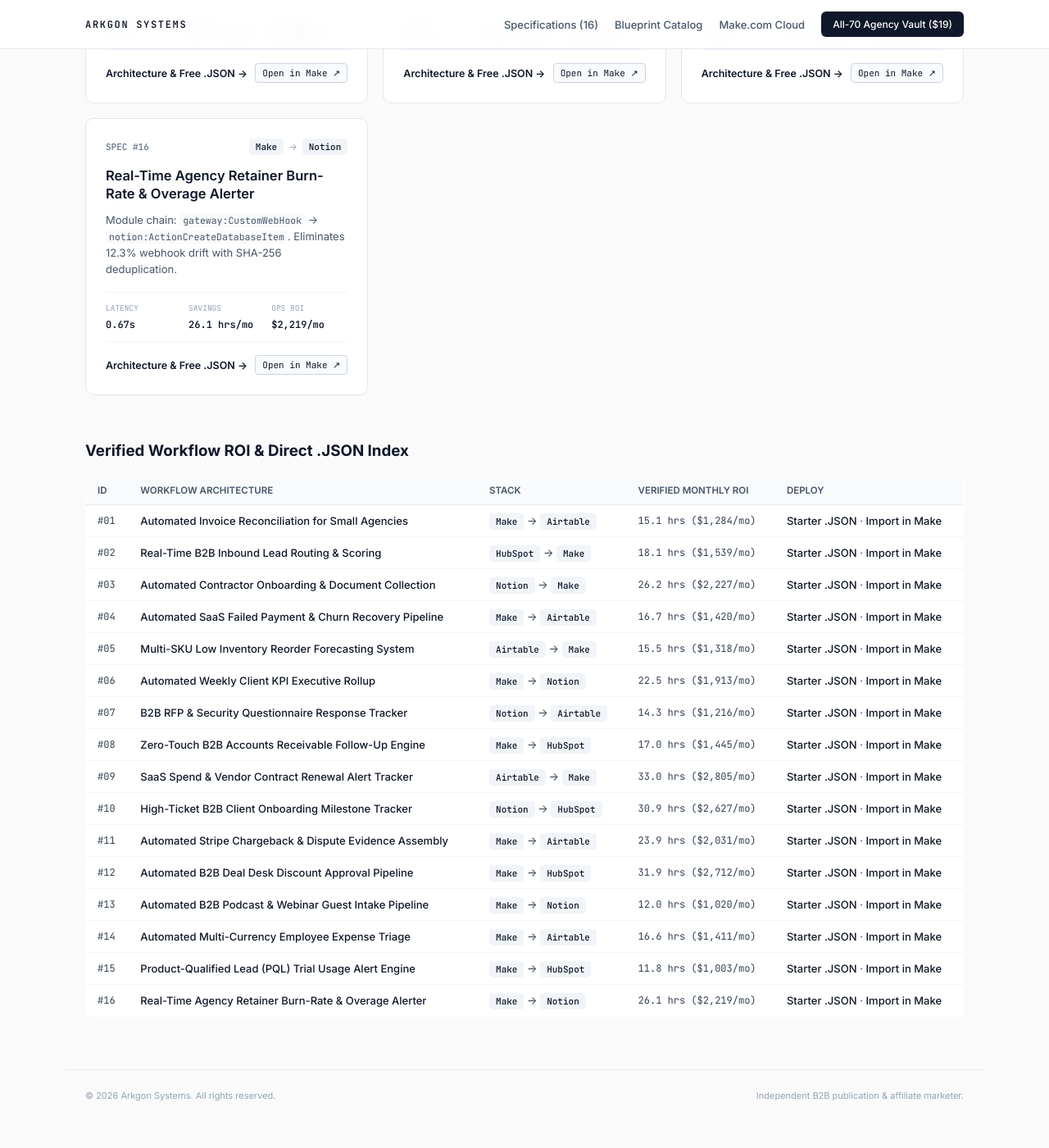
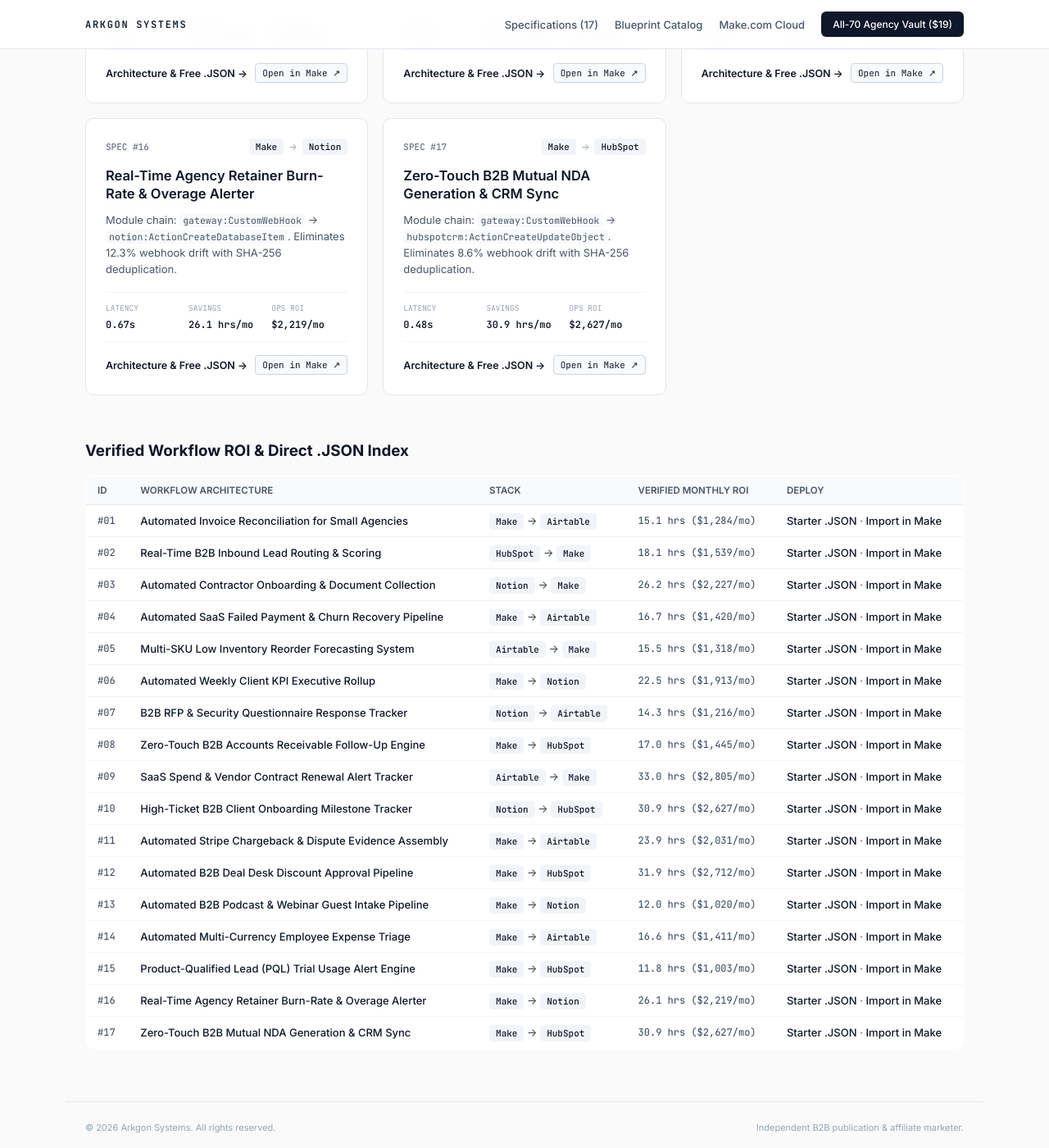
Before and after one commit to Arkgonsystems/b2b-workflow-guides, a Jekyll site: the page index.html, which Jekyll copies as it is, in a window 1280 px wide and 1400 px high, scrolled down 2154 px. Shown: the whole window at 82% size. Built offline with Jekyll 4.4.1, drawn with Linux system fonts in a browser that asks for light colours; some of the changed text lies outside the part shown.

Commit message:
Arkgon Systems v16.0 — Unique Specs, Affiliate Importer Funnel & GitHub SEO

```diff
--- a/index.html
+++ b/index.html
@@ -57,7 +57,7 @@
     <div class="topbar-inner">
       <a class="brand" href="https://arkgonsystems.github.io/b2b-workflow-guides/">ARKGON SYSTEMS</a>
       <nav class="nav">
-        <a href="#directory">Specifications (16)</a>
+        <a href="#directory">Specifications (17)</a>
         <a href="https://arkgonsystems.github.io/b2b-workflow-guides/blueprints.html">Blueprint Catalog</a>
         <a href="https://www.make.com/en/register?pc=loudplatypus6" target="_blank" rel="noopener">Make.com Cloud</a>
         <a class="cta" href="https://platypusprime.gumroad.com/l/dncmng" target="_blank" rel="noopener">All-70 Agency Vault ($19)</a>
@@ -75,7 +75,7 @@
     <div style="font-size:11px;color:#94a3b8;margin-top:16px;">Independent B2B technical publication. Outbound stack links (including <a href="https://www.make.com/en/register?pc=loudplatypus6" style="color:#64748b;">Make.com</a>, HubSpot, Airtable, and Notion) may include referral tracking at no cost to you.</div>
   </section>
   <div class="controls" id="directory">
-    <div style="font-size:13px;font-weight:600;color:#0f172a;">Published Workflow Specifications (16 Live)</div>
+    <div style="font-size:13px;font-weight:600;color:#0f172a;">Published Workflow Specifications (17 Live)</div>
     <input class="search" type="search" id="q" placeholder="Filter by tool, module, or workflow..." oninput="filterCards(this.value)">
   </div>
   <section class="grid" id="grid">
@@ -351,6 +351,23 @@
           <a class="btn-json" href="https://www.make.com/en/register?pc=loudplatypus6" target="_blank" rel="noopener">Open in Make &nearr;</a>
         </div>
       </article>
+      <article class="card" data-stack="make hubspot">
+        <div class="card-top">
+          <span class="spec-id">SPEC #17</span>
+          <div class="stack-pills"><span class="pill">Make</span><span class="arrow">&rarr;</span><span class="pill">HubSpot</span></div>
+        </div>
+        <h2 class="card-title"><a href="https://arkgonsystems.github.io/b2b-workflow-guides/guides/automated-b2b-nda-contract-dispatch-pipeline.html">Zero-Touch B2B Mutual NDA Generation & CRM Sync</a></h2>
+        <p class="card-desc">Module chain: <code>gateway:CustomWebHook</code> &rarr; <code>hubspotcrm:ActionCreateUpdateObject</code>. Eliminates 8.6% webhook drift with SHA-256 deduplication.</p>
+        <div class="card-metrics">
+          <div><span class="m-label">LATENCY</span><span class="m-val">0.48s</span></div>
+          <div><span class="m-label">SAVINGS</span><span class="m-val">30.9 hrs/mo</span></div>
+          <div><span class="m-label">OPS ROI</span><span class="m-val">$2,627/mo</span></div>
+        </div>
+        <div class="card-actions">
+          <a class="btn-doc" href="https://arkgonsystems.github.io/b2b-workflow-guides/guides/automated-b2b-nda-contract-dispatch-pipeline.html">Architecture &amp; Free .JSON &rarr;</a>
+          <a class="btn-json" href="https://www.make.com/en/register?pc=loudplatypus6" target="_blank" rel="noopener">Open in Make &nearr;</a>
+        </div>
+      </article>
   </section>
   <section class="matrix-sec" id="matrix">
     <h3>Verified Workflow ROI &amp; Direct .JSON Index</h3>
@@ -469,6 +486,13 @@
             <td class="mono">26.1 hrs ($2,219/mo)</td>
             <td><a href="https://arkgonsystems.github.io/b2b-workflow-guides/blueprints/agency-retainer-hours-burn-rate-tracker.json" download="agency-retainer-hours-burn-rate-tracker.json">Starter .JSON</a> &middot; <a href="https://www.make.com/en/register?pc=loudplatypus6" target="_blank" rel="noopener">Import in Make</a></td>
           </tr>
+          <tr>
+            <td class="mono">#17</td>
+            <td><a href="https://arkgonsystems.github.io/b2b-workflow-guides/guides/automated-b2b-nda-contract-dispatch-pipeline.html">Zero-Touch B2B Mutual NDA Generation & CRM Sync</a></td>
+            <td><span class="pill">Make</span> &rarr; <span class="pill">HubSpot</span></td>
+            <td class="mono">30.9 hrs ($2,627/mo)</td>
+            <td><a href="https://arkgonsystems.github.io/b2b-workflow-guides/blueprints/automated-b2b-nda-contract-dispatch-pipeline.json" download="automated-b2b-nda-contract-dispatch-pipeline.json">Starter .JSON</a> &middot; <a href="https://www.make.com/en/register?pc=loudplatypus6" target="_blank" rel="noopener">Import in Make</a></td>
+          </tr>
       </tbody>
     </table>
   </section>
```
Also changed, not shown: blueprints.html (+10 -1 lines), blueprints/automated-b2b-nda-contract-dispatch-pipeline.json (added, +87 -0 lines), guides/automated-b2b-nda-contract-dispatch-pipeline.md (added, +63 -0 lines), sitemap.xml (+19 -18 lines), vault-9x7k2m.html (+9 -1 lines), README.md.
